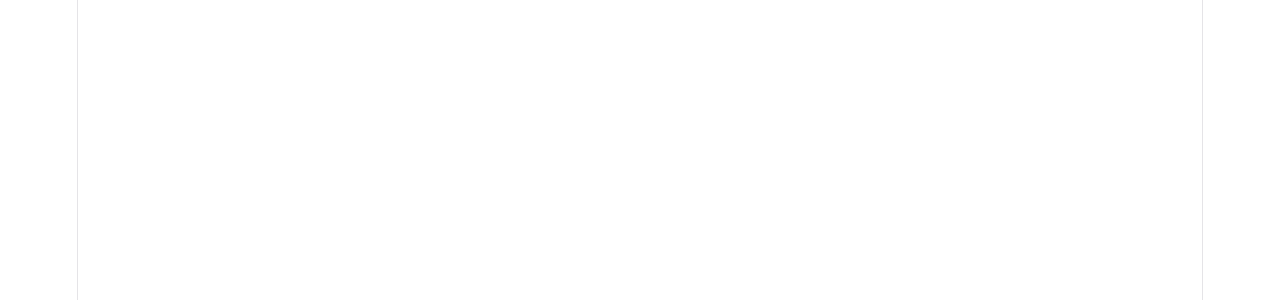
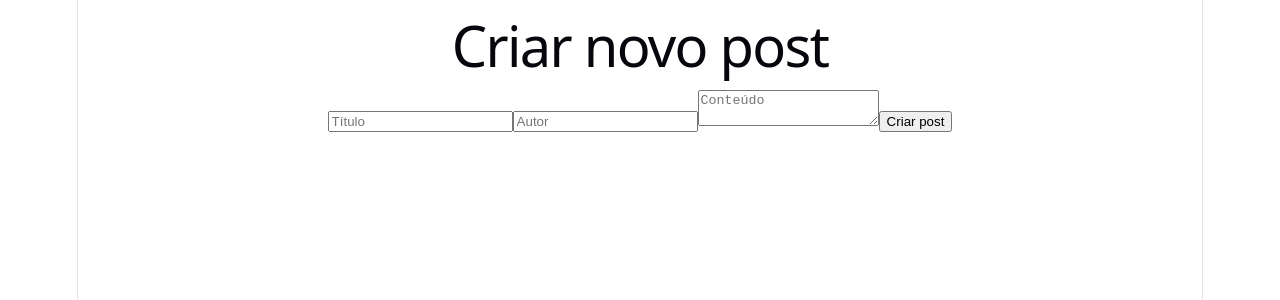
Before and after one commit to brgcostadev/blog-tech-challenge-tres-frontend, a React (Vite) app: page /criar in a window 1280 px wide. Before the commit this address had no page. Shown: the top 300 px of the page. Built offline with nearby package versions, Linux system fonts and the light colour scheme.

Commit message:
Adiciona criacao de posts pelo frontend

```diff
--- a/src/App.jsx
+++ b/src/App.jsx
@@ -1,12 +1,14 @@
 import { Routes, Route } from "react-router-dom";
 import Home from "./pages/Home";
 import Post from "./pages/Post";
+import CriarPost from "./pages/CriarPost";
 
 function App() {
   return (
     <Routes>
       <Route path="/" element={<Home />} />
       <Route path="/post/:id" element={<Post />} />
+      <Route path="/criar" element={<CriarPost />} />
     </Routes>
   );
 }
--- /dev/null
+++ b/src/pages/CriarPost.jsx
@@ -0,0 +1,60 @@
+import { useState } from "react";
+import api from "../services/api";
+
+function CriarPost() {
+  const [title, setTitle] = useState("");
+  const [author, setAuthor] = useState("");
+  const [content, setContent] = useState("");
+
+  async function enviarPost(event) {
+    event.preventDefault();
+
+    try {
+      await api.post("/posts", {
+        title,
+        content,
+        author,
+      });
+
+      setTitle("");
+      setContent("");
+      setAuthor("");
+
+      alert("Post criado com sucesso!");
+    } catch (error) {
+      console.error("Erro ao criar post:", error);
+    }
+  }
+
+  return (
+    <main>
+      <h1>Criar novo post</h1>
+
+      <form onSubmit={enviarPost}>
+        <input
+          type="text"
+          placeholder="Título"
+          value={title}
+          onChange={(event) => setTitle(event.target.value)}
+        />
+
+        <input
+          type="text"
+          placeholder="Autor"
+          value={author}
+          onChange={(event) => setAuthor(event.target.value)}
+        />
+
+        <textarea
+          placeholder="Conteúdo"
+          value={content}
+          onChange={(event) => setContent(event.target.value)}
+        />
+
+        <button type="submit">Criar post</button>
+      </form>
+    </main>
+  );
+}
+
+export default CriarPost;
```
